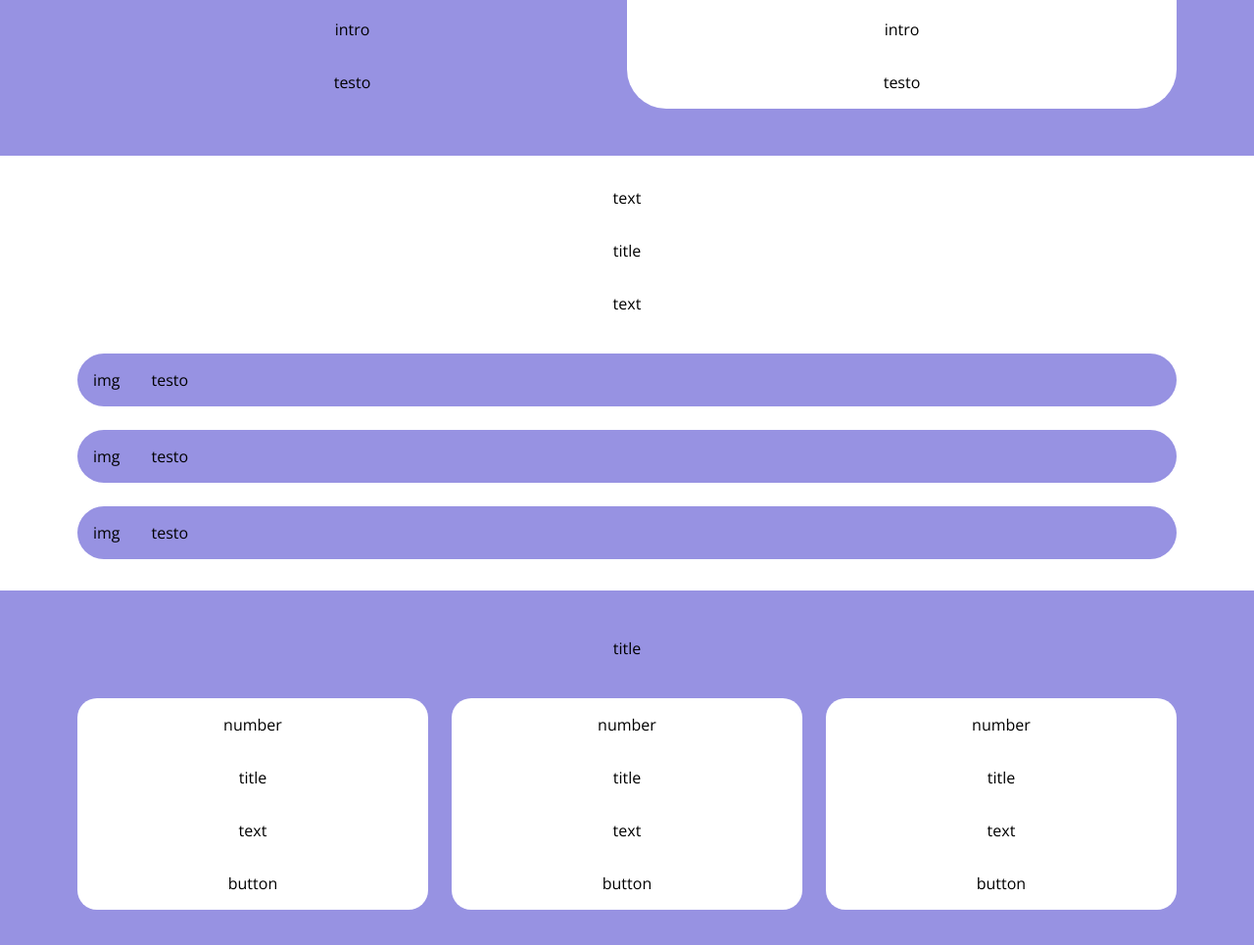
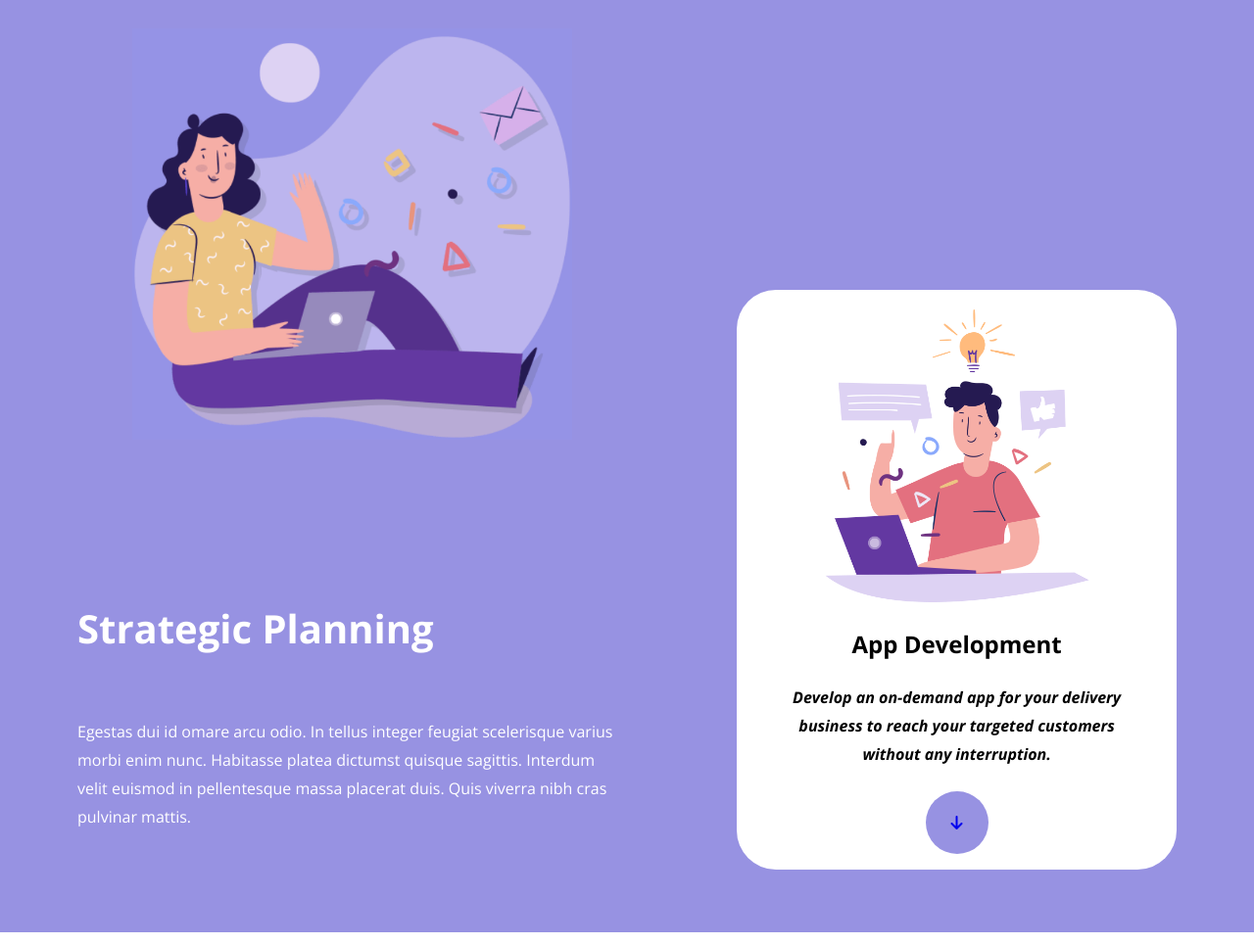
Before and after one commit to francescorocco/htmlcss-responsive-layout, a plain HTML site: page index.html in a window 1280 px wide. Shown: the part 1088-2053 px from the top of the page at 98% size. Drawn offline with nearby package versions, Linux system fonts and the light colour scheme.

Commit message:
strategic planning aggiunto

```diff
--- a/css/style.css
+++ b/css/style.css
@@ -60,8 +60,20 @@
     text-align: center;
 }
 
+.left{
+    text-align: left;
+}
+
+.margin-tb-1{
+    margin: 1rem 0;
+}
+
 .margin-tb-1_5{
     margin: 1.5rem 0;
+}
+
+.margin-tb-2_5{
+    margin: 2.5rem 0;
 }
 
 .margin-left-1_5{
@@ -74,6 +86,14 @@
 
 .letter-space{
     letter-spacing: 3px;
+}
+
+.width-100{
+    width: 100%;
+}
+
+.line-height-1_8{
+    line-height: 1.8rem;
 }
 
 
@@ -192,11 +212,6 @@ section{
     font-weight: 700;
     font-size: 0.9rem;
     color: var(--text-gray);
-    line-height: 1.8rem;
-}
-
-#intro .card:first-child{
-    text-align: left;
 }
 
 #img-box{
@@ -212,15 +227,39 @@ section{
 
 #planning, #benefits, #get-started{
     background-color: var(--secondary-color);
-    padding: 2rem 0;
+    padding: 7rem 0 3rem;
 }
 
 #planning .col{
     margin: 1rem 0;
 }
 
+#big-h2{
+    margin: 4rem 0 3rem;
+    font-size: 1.8rem;
+}
+
+#planning .col.less-rounded{
+    padding: 2rem 1rem;
+}
+
+#planning .col.less-rounded p{
+    font-style: italic;
+    font-weight: 700;
+}
+
 #planning .col.less-rounded, #benefits .card{
     background-color:var(--bg-white);
+}
+
+#planning span {
+    background-color: var(--secondary-color);
+    display: block;
+    width: 4rem;
+    height: 4rem;
+    margin: auto;
+    line-height: 4rem;
+    border-radius: 50%;
 }
 
 
@@ -265,6 +304,10 @@ footer{
 
     #img-box{
         max-width: none;
+    }
+
+    #big-h2{
+        font-size: 3.5rem;
     }
 
     #testimonials .col{
@@ -329,11 +372,29 @@ footer{
 
     #planning .container{
         display: flex;
-        justify-content: center;
+        justify-content: space-between;
     }
 
-    #planning .col{
+    #big-h2{
+        font-size: 2.5rem;
+        margin: 10rem 0 4rem;
+    }
+
+    #planning .width-100{
+        width: 80%;
+    }
+
+    #planning .col.less-rounded {
+        padding: 1rem 2rem;
+    }
+
+    .left-col{
         width: 50%;
+    }
+
+    .right-col{
+        width: 40%;
+        align-self: flex-end;
     }
 
     #benefits .card{
--- a/index.html
+++ b/index.html
@@ -36,10 +36,10 @@
         <section id="intro">
             <div class="container">
                 <div class="cards">
-                    <div class="card margin-tb-1_5 more-rounded">
+                    <div class="card margin-tb-1_5 more-rounded left">
                         <div>
                             <h3>Get a demo application</h3>
-                            <p>Lorem ipsum dolor sit amet consectetur adipisicing elit. Ratione nobis, architecto ad dolore quod, facere totam quas recusandae blanditiis.</p>
+                            <p class="line-height-1_8">Lorem ipsum dolor sit amet consectetur adipisicing elit. Ratione nobis, architecto ad dolore quod, facere totam quas recusandae blanditiis.</p>
                             <a class="btn blue-btn big-btn letter-space"href="#"><i class="icon-padding-r fa-brands fa-apple"></i>App Store</a>
                         </div>
                         <div id="img-box"><img id="phone-img" src="img/phone.png" alt="phone screen"></div>
@@ -47,22 +47,22 @@
                     <div class="card margin-tb-1_5 center more-rounded">
                         <span class="icon"><i class="fa-solid fa-file-code"></i></span>
                         <h3>Clean Code</h3>
-                        <p>Lorem ipsum dolor sit amet consectetur adipisicing elit. Ratione nobis, architecto ad dolore quod, facere totam quas recusandae blanditiis.</p>
+                        <p class="line-height-1_8">Lorem ipsum dolor sit amet consectetur adipisicing elit. Ratione nobis, architecto ad dolore quod, facere totam quas recusandae blanditiis.</p>
                     </div>
                     <div class="card margin-tb-1_5 center more-rounded">
                         <span class="icon"><i class="fa-solid fa-compass-drafting"></i></span>
                         <h3>Web Design</h3>
-                        <p>Lorem ipsum dolor sit amet consectetur adipisicing elit. Ratione nobis, architecto ad dolore quod, facere totam quas recusandae blanditiis.</p>
+                        <p class="line-height-1_8">Lorem ipsum dolor sit amet consectetur adipisicing elit. Ratione nobis, architecto ad dolore quod, facere totam quas recusandae blanditiis.</p>
                     </div>
                     <div class="card margin-tb-1_5 center more-rounded">
                         <span class="icon"><i class="fa-solid fa-laptop-code"></i></span>
                         <h3>Development</h3>
-                        <p>Lorem ipsum dolor sit amet consectetur adipisicing elit. Ratione nobis, architecto ad dolore quod, facere totam quas recusandae blanditiis.</p>
+                        <p class="line-height-1_8">Lorem ipsum dolor sit amet consectetur adipisicing elit. Ratione nobis, architecto ad dolore quod, facere totam quas recusandae blanditiis.</p>
                     </div>
                     <div class="card margin-tb-1_5 center more-rounded">
                         <span class="icon"><i class="fa-solid fa-bullhorn"></i></span>
                         <h3>Branding</h3>
-                        <p>Lorem ipsum dolor sit amet consectetur adipisicing elit. Ratione nobis, architecto ad dolore quod, facere totam quas recusandae blanditiis.</p>
+                        <p class="line-height-1_8">Lorem ipsum dolor sit amet consectetur adipisicing elit. Ratione nobis, architecto ad dolore quod, facere totam quas recusandae blanditiis.</p>
                     </div>
                 </div>
             </div>
@@ -70,15 +70,16 @@
 
         <section id="planning">
             <div class="container">
-                <div class="col center">
-                    <div class="box">img</div>
-                    <div class="box">intro</div>
-                    <div class="box">testo</div>
+                <div class="col center left-col">
+                    <div ><img class="width-100" src="img/planning1.png" alt=""></div>
+                    <h2 id="big-h2" class="text-wht left">Strategic Planning</h2>
+                    <p class="text-wht left margin-tb-2_5 line-height-1_8">Egestas dui id omare arcu odio. In tellus integer feugiat scelerisque varius morbi enim nunc. Habitasse platea dictumst quisque sagittis. Interdum velit euismod in pellentesque massa placerat duis. Quis viverra nibh cras pulvinar mattis.</p>
                 </div>
-                <div class="col center less-rounded">
-                    <div class="box">img</div>
-                    <div class="box">intro</div>
-                    <div class="box">testo</div>
+                <div class="col center less-rounded right-col">
+                    <div ><img class="width-100" src="img/planning2.png" alt=""></div>
+                    <h2 class="margin-tb-1">App Development</h2>
+                    <p class="line-height-1_8 margin-tb-1_5">Develop an on-demand app for your delivery business to reach your targeted customers without any interruption.</p>
+                    <span><a href="#"><i class="fa-solid fa-arrow-down"></i></a></span>
                 </div>
             </div>
         </section>
```
